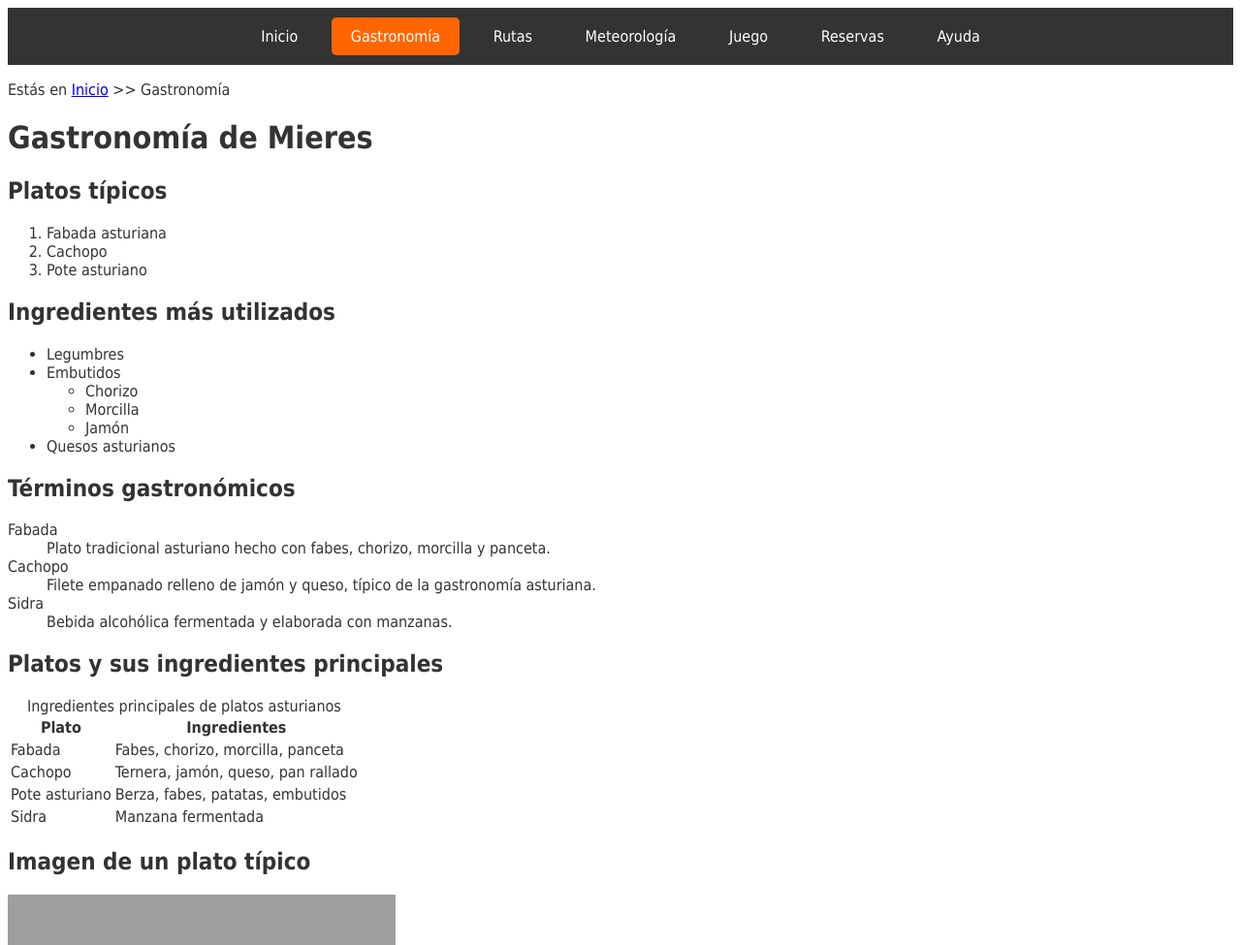
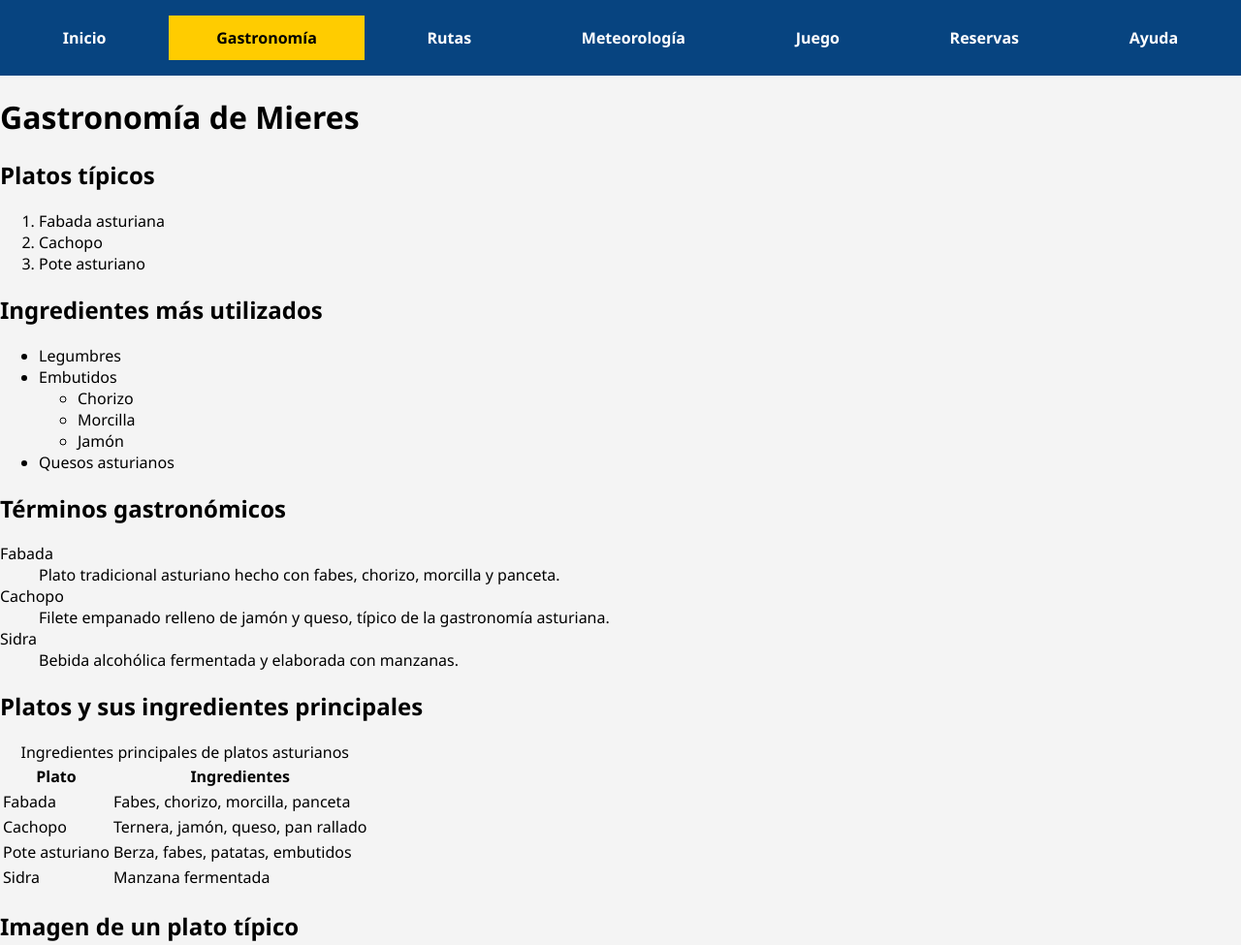
Before and after one commit to adrianaherreroglez/sew, a PHP site: page /gastronomia.html in a window 1280 px wide. Shown: the top 975 px of the page at 97% size. Run offline with PHP 8.4, Linux system fonts and the light colour scheme; grey boxes are pictures that could not be loaded.

Commit message:
estilos aplicados son accesiblesy cumplen validaciones

```diff
--- a/ayuda.html
+++ b/ayuda.html
@@ -10,10 +10,12 @@
     <title>Ayuda - Mieres</title>
     <link rel="stylesheet" type="text/css" href="estilo/estilo.css" />
     <link rel="stylesheet" type="text/css" href="estilo/layout.css" />
+    <link rel="icon" href="multimedia/imagenes/favicon.ico" />
 </head>
 
 <body>
     <!-- Menú de navegación -->
+    <header>
         <nav>
             <a href="index.html">Inicio</a>
             <a href="gastronomia.html">Gastronomía</a>
@@ -23,6 +25,7 @@
             <a href="reservas.php">Reservas</a>
             <a href="ayuda.html" class="active">Ayuda</a>
         </nav>
+    </header>
 
     <h1>Centro de Ayuda</h1>
     <p>Bienvenid@ a la sección de ayuda. Aquí encontrarás información sobre las secciones del sitio y cómo navegar en él.</p>
--- a/estilo/estilo.css
+++ b/estilo/estilo.css
@@ -1,44 +1,27 @@
-/* Especificidad: 001 */
-body {
-    font-family: Tahoma, sans-serif;
-    color: #333;
-    background-color: #fff;
+/* Especificidad (0, 0, 1) */
+a {
+  text-decoration: none;
+  color: #ffffff;
+  font-weight: bold;
 }
 
-/* selector h1 y h2 */
-
-
-/* Especificidad: 001 */
-nav {
-    background-color: #333;
-    padding: 10px;
-    text-align: center;
+/* Especificidad (0, 1, 0) */
+.active {
+  background-color: #ffcc00;
+  color: #000000;
 }
 
-/* Especificidad: 002 */
-nav a {
-    color: white;
-    text-decoration: none;
-    padding: 10px 20px;
-    margin: 0 5px;
-    display: inline-block;
-    transition: background 0.3s ease-in-out;
+/* Especificidad (0, 1, 2) */
+nav a:hover {
+  color: #ffffff;
+  /* Justificación:
+     - El color del texto se hereda de la regla 'a' */
 }
 
-/* Especificidad: 002 */
-nav a:hover {
-    background-color: #555;
-    border-radius: 5px;
+/* Especificidad (0, 0, 1) */
+body {
+  font-family: "Segoe UI", Tahoma, Geneva, Verdana, sans-serif;
+  margin: 0;
+  background-color: #f4f4f4;
+  color: #000000;
 }
-
-/* Especificidad: 012 */
-nav a.active {
-    background-color: #ff6600;
-    border-radius: 5px;
-}
-
-/* Especificidad: 002 */
-h1, h2 {
-    font-family: Tahoma, sans-serif;
-    color: #333;
-}
--- a/estilo/layout.css
+++ b/estilo/layout.css
@@ -1,24 +1,33 @@
-/* Especificidad: 001 */
-@media (min-width: 768px) {
-    main {
-        grid-template-columns: repeat(2, 1fr);
-    }
+/* Especificidad (0, 0, 1) */
+nav {
+  display: flex;
+  flex-wrap: wrap;
+  justify-content: center;
+  gap: 1rem;
+  padding: 1rem;
+  background-color : #074480;
 }
 
-/* Especificidad: 001 */
-@media (min-width: 1024px) {
-    main {
-        grid-template-columns: repeat(3, 1fr);
-    }
+/* Especificidad (0, 0, 2) */
+nav a {
+  flex: 1 1 auto;
+  text-align: center;
+  padding: 0.75rem 1rem;
 }
 
+/* Especificidad (0, 0, 2) */
+@media screen and (max-width: 768px) {
+  nav a {
+    padding: 1rem;
+    /* Justificación:
+       Redefinición provocada por media query para adaptar diseño en móviles (W3C permite redefinición justificada) */
+  }
+}
 
-
-/* Especificidad: 001 */
-@media (max-width: 600px) {
-    table {
-        display: block;
-        overflow-x: auto;
-        white-space: nowrap;
-    }
+/* Especificidad (0, 0, 1) */
+@media screen and (max-width: 480px) {
+  nav {
+    flex-direction: column;
+    align-items: stretch;
+  }
 }
--- a/gastronomia.html
+++ b/gastronomia.html
@@ -1,19 +1,23 @@
 <!DOCTYPE HTML>
 <html lang="es">
 <head>
+    <!-- Datos que describen el documento -->
 	<meta charset="UTF-8" />
-    <meta name ="author" content ="tu nombre" />
-    <meta name ="description" content ="indicar la descripción del contenido concreto del documento" />
-    <meta name ="keywords" content ="lista de las palabras clave del contenido del documento separadas por comas" />
-    <meta name ="viewport" content ="width=device-width, initial-scale=1.0" />
+    <title>Mieres - Gastronomía</title>
+    <meta name="author" content="Adriana Herrero González" />
+    <meta name="description" content="Página que contiene información sobre la gastronomía en Mieres" />
+    <meta name="keywords" content="Mieres, gastronomía, comida asturiana, fabada, cachopo, pote asturiano, platos típicos, cocina asturiana, ingredientes asturianos, sidra, embutidos,
+                                    quesos asturianos, recetas tradicionales, cultura culinaria de Asturias" />
+    <meta name="viewport" content="width=device-width, initial-scale=1.0" />
 
-    <title>Mieres</title>
     <link rel="stylesheet" type="text/css" href="estilo/estilo.css" />
     <link rel="stylesheet" type="text/css" href="estilo/layout.css" />
+    <link rel="icon" href="multimedia/imagenes/favicon.ico" />
 </head>
 
 <body>
     <!-- Menú de navegación -->
+    <header>
         <nav>
             <a href="index.html">Inicio</a>
             <a href="gastronomia.html" class="active">Gastronomía</a>
@@ -23,9 +27,7 @@
             <a href="reservas.php">Reservas</a>
             <a href="ayuda.html">Ayuda</a>
         </nav>
-
-    <!-- Migas del documento -->
-    <p>Estás en <a href="index.html" title="Inicio">Inicio</a> >> Gastronomía</p>
+    </header>
 
     <h1>Gastronomía de Mieres</h1>
 
--- a/index.html
+++ b/index.html
@@ -9,6 +9,8 @@
 
     <title>Mieres</title>
     <link rel="stylesheet" type="text/css" href="estilo/estilo.css" />
+    <link rel="stylesheet" type="text/css" href="estilo/layout.css" />
+    <link rel="icon" href="multimedia/imagenes/favicon.ico" />
 
     <!-- jQuery -->
     <script src="https://code.jquery.com/jquery-3.6.0.min.js"></script>
@@ -20,8 +22,9 @@
 
 <body>
     <!-- Menú de navegación -->
+    <header>
         <nav>
-        <a href="index.html">Inicio</a>
+            <a href="index.html" class="active">Inicio</a>
             <a href="gastronomia.html">Gastronomía</a>
             <a href="rutas.html">Rutas</a>
             <a href="meteorologia.html">Meteorología</a>
@@ -29,6 +32,7 @@
             <a href="reservas.php">Reservas</a>
             <a href="ayuda.html">Ayuda</a>
         </nav>
+    </header>
 
     <!-- Carrusel de fotos -->
     <section>
--- a/meteorologia.html
+++ b/meteorologia.html
@@ -9,11 +9,16 @@
 
     <title>Mieres - Meteorología</title>
     <link rel="stylesheet" type="text/css" href="estilo/estilo.css" />
+    <link rel="stylesheet" type="text/css" href="estilo/layout.css" />
+    <link rel="icon" href="multimedia/imagenes/favicon.ico" />
+    <link rel="icon" href="multimedia/imagenes/favicon.ico" />
     <script src="https://code.jquery.com/jquery-3.6.0.min.js"></script>
     <script src="js/meteorologia.js"></script>
 </head>
 
 <body>
+    <!-- Menú de navegación -->
+    <header>
         <nav>
             <a href="index.html">Inicio</a>
             <a href="gastronomia.html">Gastronomía</a>
@@ -23,6 +28,7 @@
             <a href="reservas.php">Reservas</a>
             <a href="ayuda.html">Ayuda</a>
         </nav>
+    </header>
 
     <h1>METEOROLOGÍA EN MIERES</h1>
 
--- a/rutas.html
+++ b/rutas.html
@@ -10,6 +10,8 @@
     <title>Mieres - Rutas</title>
 
     <link rel="stylesheet" type="text/css" href="estilo/estilo.css" />
+    <link rel="stylesheet" type="text/css" href="estilo/layout.css" />
+    <link rel="icon" href="multimedia/imagenes/favicon.ico" />
 
     <!-- OpenLayers CSS -->
     <link href="https://cdn.jsdelivr.net/npm/ol@latest/ol.css" rel="stylesheet" />
@@ -18,15 +20,17 @@
 
 <body>
     <!-- Menú de navegación -->
+    <header>
         <nav>
             <a href="index.html">Inicio</a>
-        <a href="gastronomia.html">Gastronomía</a>
+            <a href="gastronomia.html" class="active">Gastronomía</a>
             <a href="rutas.html" class="active">Rutas</a>
             <a href="meteorologia.html">Meteorología</a>
             <a href="juego.html">Juego</a>
             <a href="reservas.php">Reservas</a>
             <a href="ayuda.html">Ayuda</a>
         </nav>
+    </header>
 
     <h1>RUTAS</h1>
 
```
Also changed, not shown: juego.html (+6 -1 lines), reservas.php (+12 -6 lines), multimedia/favicon.ico (added). Lines whose indentation alone changed are shown as unchanged.
